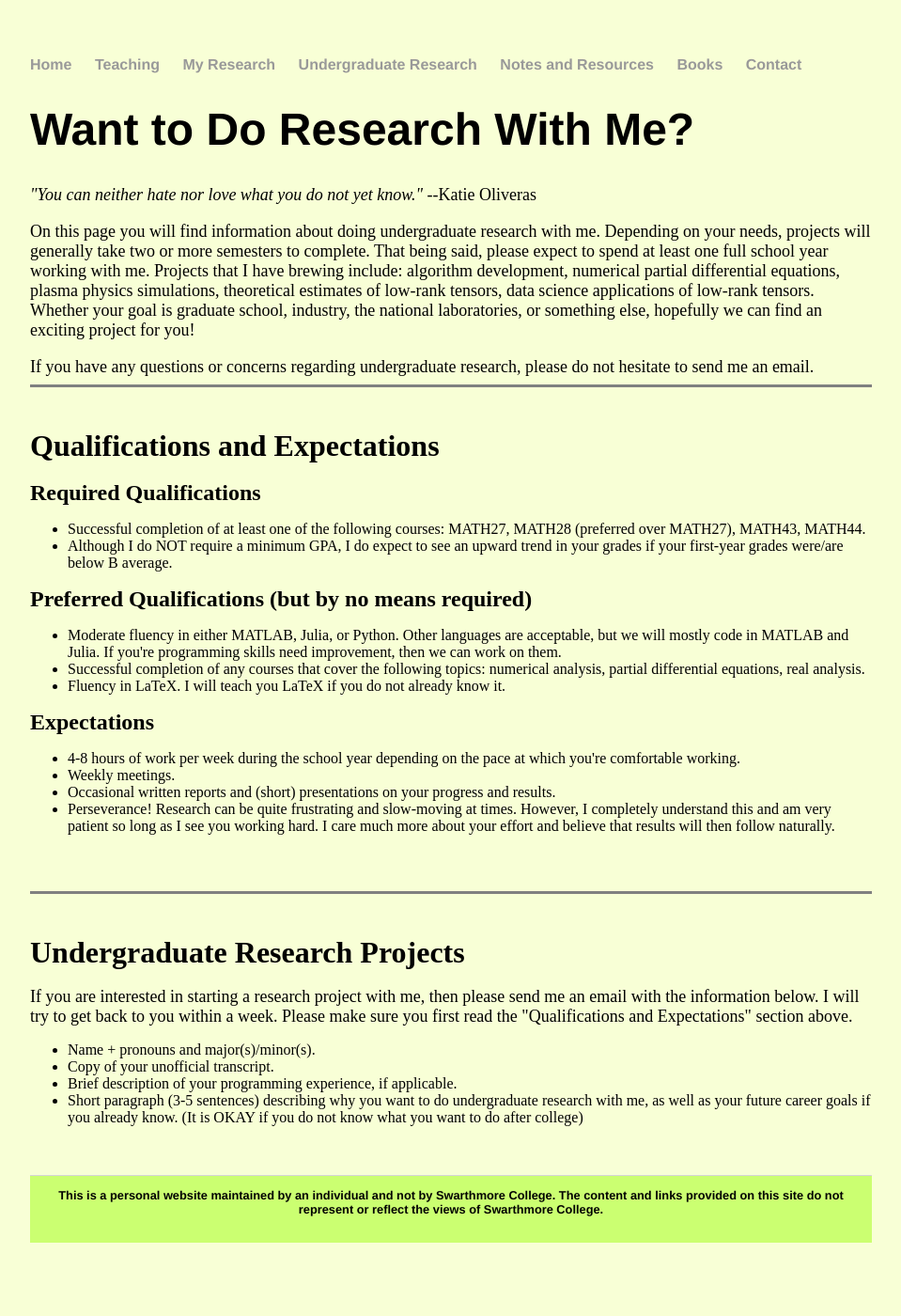
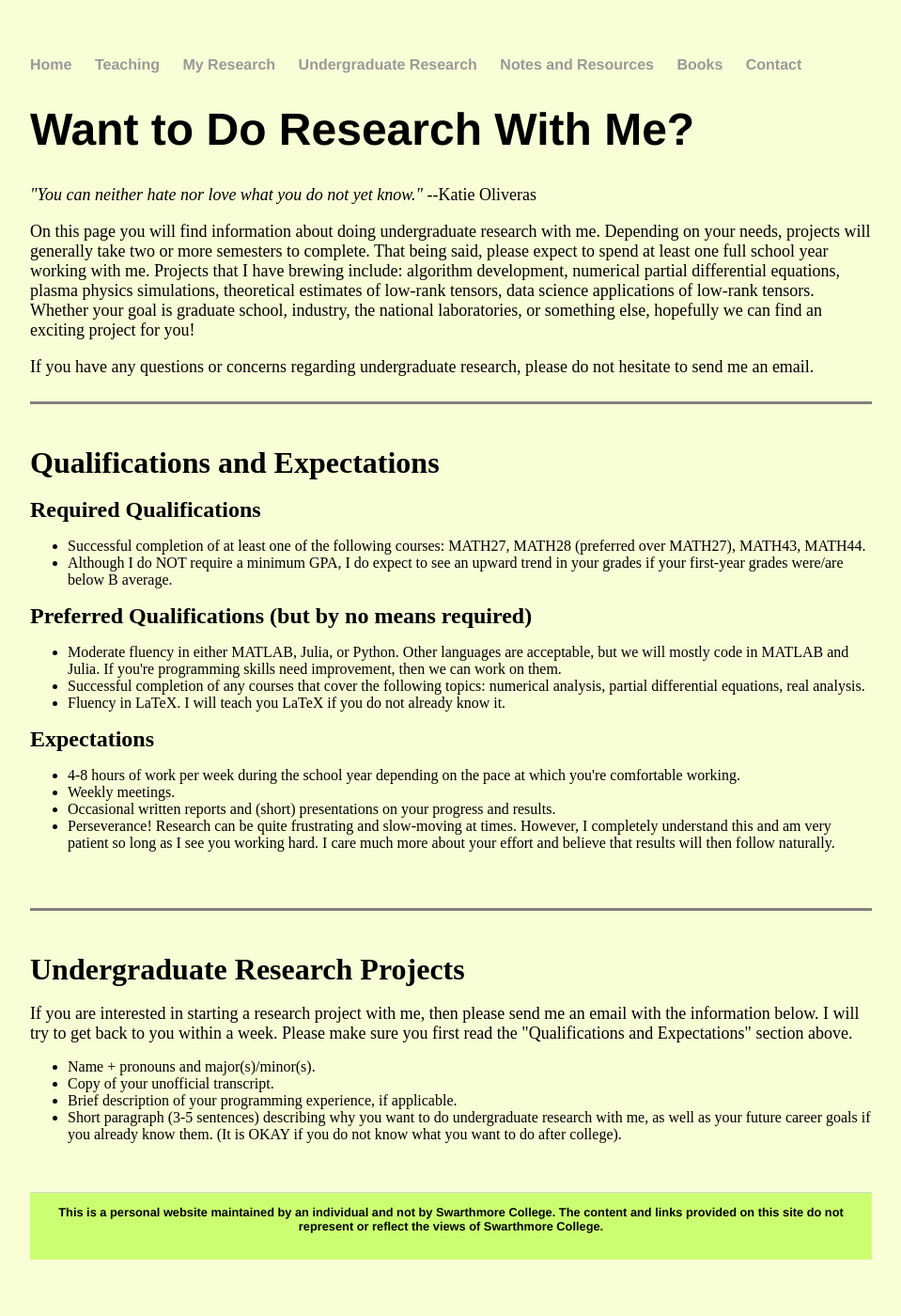
Before and after one commit to jhknakao/jhknakao.github.io, a Jekyll site: the page built from undergradresearch.html, in a window 1280 px wide. Shown: the whole page at 94% size, without its empty margins (160-1119 px from the left). Built offline with Jekyll 4.4.1, drawn with Linux system fonts in a browser that asks for light colours.

Commit message:
Update undergradresearch.html

```diff
--- a/undergradresearch.html
+++ b/undergradresearch.html
@@ -12,6 +12,7 @@ title: Interested in Undergraduate Research?
 	<br>
 	<font size="4">If you have any questions or concerns regarding undergraduate research, please do not hesitate to send me an email.</font>
   <br>
+	<br>
 	<hr size="3" noshade>
 	<br>
 
@@ -53,7 +54,7 @@ title: Interested in Undergraduate Research?
 		<li>Name + pronouns and major(s)/minor(s).</li>
 		<li>Copy of your unofficial transcript.</li>
 		<li>Brief description of your programming experience, if applicable.</li>
-		<li>Short paragraph (3-5 sentences) describing why you want to do undergraduate research with me, as well as your future career goals if you already know. (It is OKAY if you do not know what you want to do after college)</li>
+		<li>Short paragraph (3-5 sentences) describing why you want to do undergraduate research with me, as well as your future career goals if you already know them. (It is OKAY if you do not know what you want to do after college).</li>
   </ul>
 	<br>
 	<br>
```
